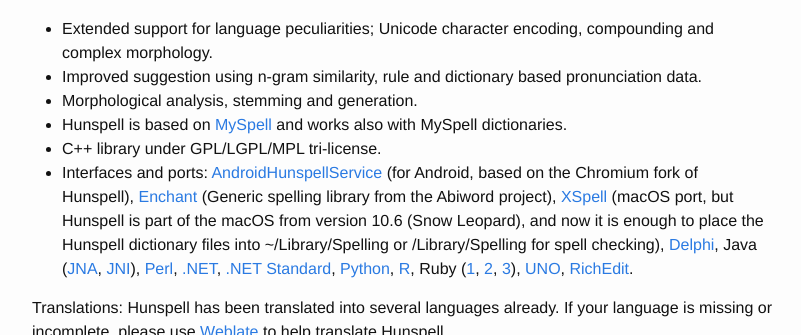
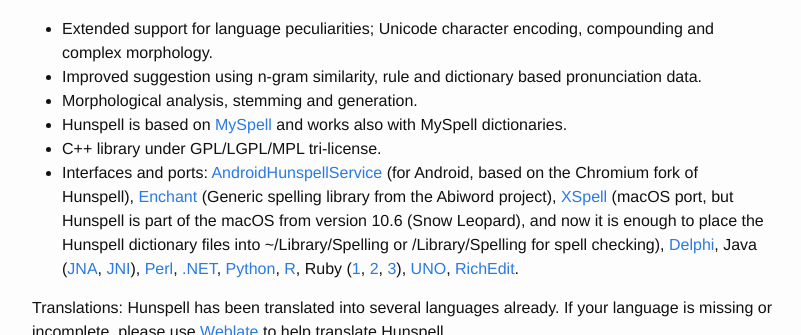
Before and after one commit to hunspell/hunspell.github.io, a Jekyll site: the page built from index.md, in a window 1280 px wide and 900 px high, scrolled down 347 px, cut to the strip 0-335 px from the top of the window. Shown: the whole strip, without its empty margins (238-1039 px from the left). Built offline with Jekyll 4.4.1, drawn with Linux system fonts in a browser that asks for light colours.

Commit message:
Resolves hunspell/hunspell#755 update .NET bindings link

```diff
--- a/index.md
+++ b/index.md
@@ -24,7 +24,7 @@ Main features:
 * Morphological analysis, stemming and generation.
 * Hunspell is based on [MySpell](http://lingucomponent.openoffice.org/MySpell-3.zip) and works also with MySpell dictionaries.
 * C++ library under GPL/LGPL/MPL tri-license.
-* Interfaces and ports: [AndroidHunspellService](https://github.com/mweimerskirch/AndroidHunspellService) (for Android, based on the Chromium fork of Hunspell), [Enchant](http://www.abisource.com/enchant/) (Generic spelling library from the Abiword project), [XSpell](http://sourceforge.net/projects/openxspell/) (macOS port, but Hunspell is part of the macOS from version 10.6 (Snow Leopard), and now it is enough to place the Hunspell dictionary files into ~/Library/Spelling or /Library/Spelling for spell checking), [Delphi](http://downloads.sourceforge.net/hunspell/delphi.zip), Java ([JNA](https://github.com/dren-dk/HunspellJNA), [JNI](http://tkltrans.sourceforge.net/magyar/huncheck.tar.gz)), [Perl](http://search.cpan.org/~eleonora/text_hunspell_1.2/Hunspell.pm), [.NET](http://nhunspell.sourceforge.net/), [.NET Standard](https://github.com/aarondandy/WeCantSpell.Hunspell), [Python](https://pypi.org/search/?q=hunspell), [R](https://docs.ropensci.org/hunspell/), Ruby ([1](http://rubyforge.org/projects/ruby-hunspell/), [2](http://rubyforge.org/projects/hunspell), [3](http://rubygems.org/gems/hunspell-ffi)), [UNO](http://downloads.sourceforge.net/hunspell/hunspell_UNO_1.2.tar.gz), [RichEdit](http://sourceforge.net/projects/hunspell/files/Misc/RichEdit/).
+* Interfaces and ports: [AndroidHunspellService](https://github.com/mweimerskirch/AndroidHunspellService) (for Android, based on the Chromium fork of Hunspell), [Enchant](http://www.abisource.com/enchant/) (Generic spelling library from the Abiword project), [XSpell](http://sourceforge.net/projects/openxspell/) (macOS port, but Hunspell is part of the macOS from version 10.6 (Snow Leopard), and now it is enough to place the Hunspell dictionary files into ~/Library/Spelling or /Library/Spelling for spell checking), [Delphi](http://downloads.sourceforge.net/hunspell/delphi.zip), Java ([JNA](https://github.com/dren-dk/HunspellJNA), [JNI](http://tkltrans.sourceforge.net/magyar/huncheck.tar.gz)), [Perl](http://search.cpan.org/~eleonora/text_hunspell_1.2/Hunspell.pm), [.NET](https://github.com/aarondandy/WeCantSpell.Hunspell), [Python](https://pypi.org/search/?q=hunspell), [R](https://docs.ropensci.org/hunspell/), Ruby ([1](http://rubyforge.org/projects/ruby-hunspell/), [2](http://rubyforge.org/projects/hunspell), [3](http://rubygems.org/gems/hunspell-ffi)), [UNO](http://downloads.sourceforge.net/hunspell/hunspell_UNO_1.2.tar.gz), [RichEdit](http://sourceforge.net/projects/hunspell/files/Misc/RichEdit/).
 
 Translations: Hunspell has been translated into several languages already. If your language is missing or incomplete, please use [Weblate](https://hosted.weblate.org/engage/hunspell/) to help translate Hunspell.
 
```
